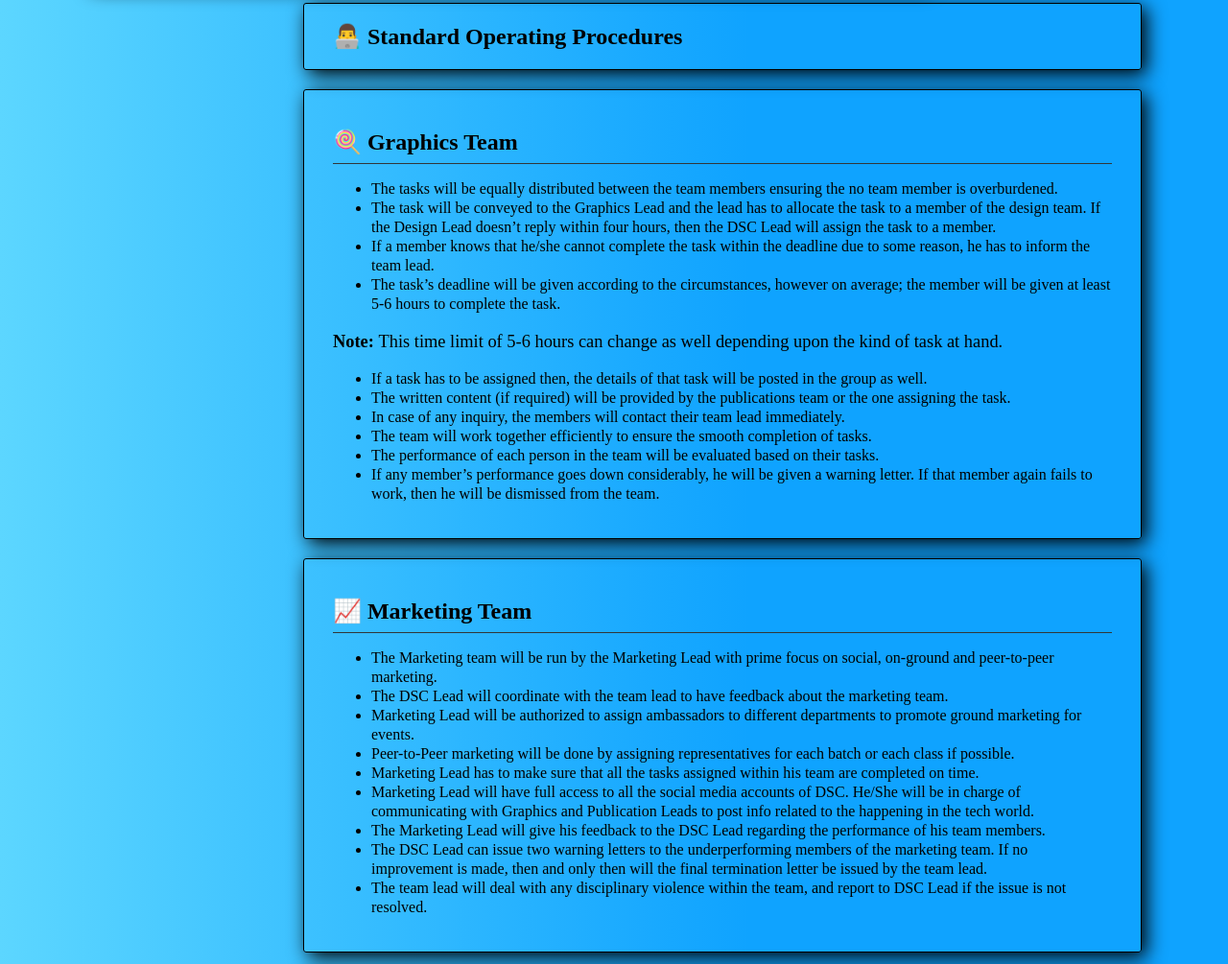
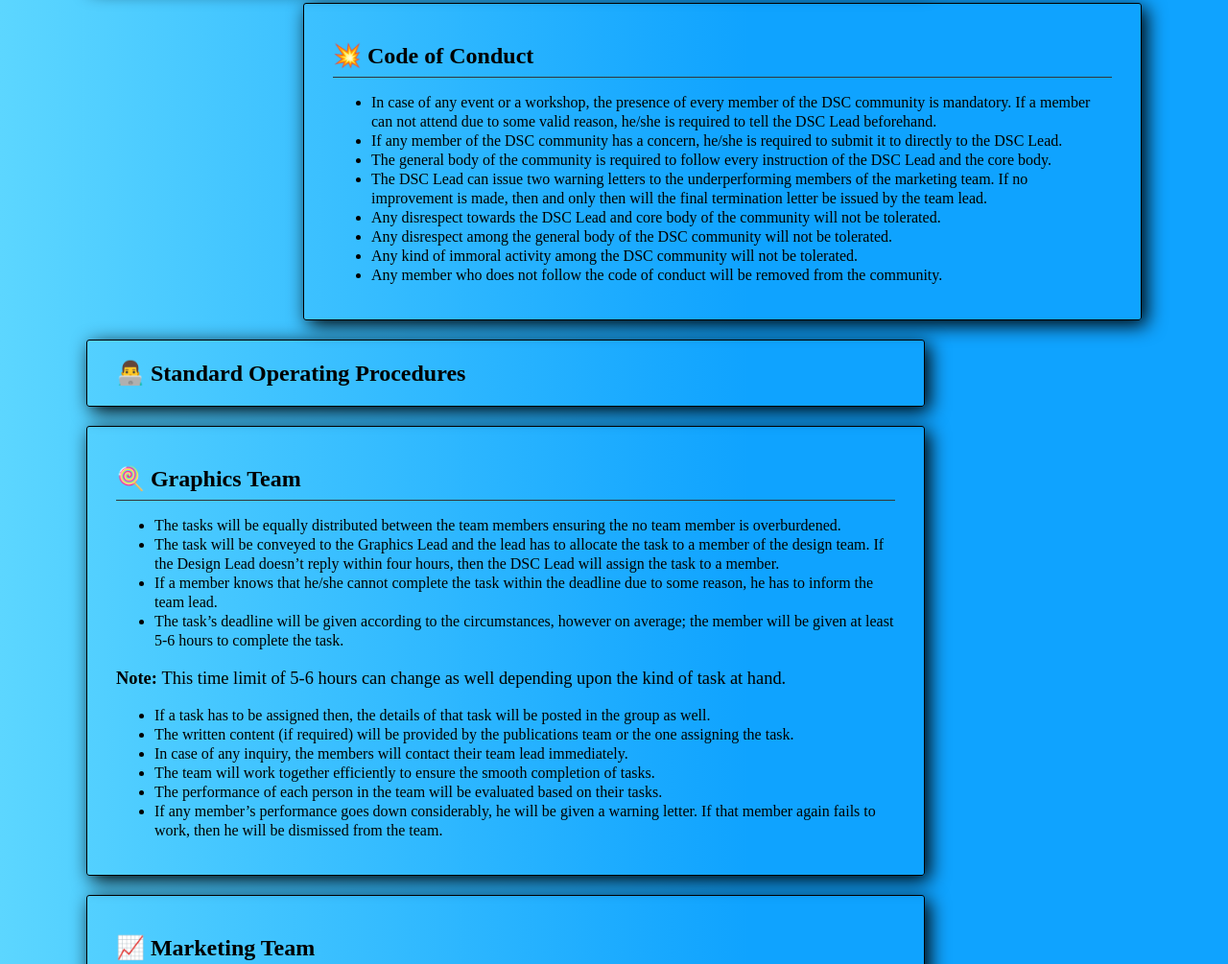
Before and after one commit to msaaddev/DSC-docs-live, a plain HTML site: page index.html in a window 1280 px wide. Shown: the part 1083-2088 px from the top of the page at 96% size. Drawn offline with nearby package versions, Linux system fonts and the light colour scheme.

Commit message:
📦NEW: Code of Conduct

```diff
--- a/index.html
+++ b/index.html
@@ -90,11 +90,54 @@
           </li>
         </ul>
       </div>
-      <div class="content SOP right" data-aos="fade-up" data-aos-delay="1">
+      <div class="content right" data-aos="fade-up" data-aos-delay="1">
+        <h2>💥 Code of Conduct</h2>
+        <hr />
+        <ul>
+          <li>
+            In case of any event or a workshop, the presence of every member of
+            the DSC community is mandatory. If a member can not attend due to
+            some valid reason, he/she is required to tell the DSC Lead
+            beforehand.
+          </li>
+          <li>
+            If any member of the DSC community has a concern, he/she is required
+            to submit it to directly to the DSC Lead.
+          </li>
+          <li>
+            The general body of the community is required to follow every
+            instruction of the DSC Lead and the core body.
+          </li>
+          <li>
+            The DSC Lead can issue two warning letters to the underperforming
+            members of the marketing team. If no improvement is made, then and
+            only then will the final termination letter be issued by the team
+            lead.
+          </li>
+          <li>
+            Any disrespect towards the DSC Lead and core body of the community
+            will not be tolerated.
+          </li>
+          <li>
+            Any disrespect among the general body of the DSC community will not
+            be tolerated.
+          </li>
+          <li>
+            Any kind of immoral activity among the DSC community will not be
+            tolerated.
+          </li>
+          <li>
+            Any member who does not follow the code of conduct will be removed
+            from the community.
+          </li>
+        </ul>
+      </div>
+
+      <div class="content SOP" data-aos="fade-up" data-aos-delay="1">
         <h2>👨‍💻 Standard Operating Procedures</h2>
       </div>
       <br />
-      <div class="content right" data-aos="fade-up" data-aos-delay="1">
+      <div class="content " data-aos="fade-up" data-aos-delay="1">
         <h2>🍭 Graphics Team</h2>
         <hr />
         <ul>
@@ -151,7 +194,7 @@
         </ul>
       </div>
       <br />
-      <div class="content right" data-aos="fade-up" data-aos-delay="1">
+      <div class="content " data-aos="fade-up" data-aos-delay="1">
         <h2>📈 Marketing Team</h2>
         <hr />
         <ul>
@@ -197,7 +240,7 @@
           </li>
         </ul>
       </div>
-      <div class="content right" data-aos="fade-up" data-aos-delay="1">
+      <div class="content " data-aos="fade-up" data-aos-delay="1">
         <h2>✍ Publication Team</h2>
         <hr />
         <ul>
@@ -240,7 +283,7 @@
         </ul>
       </div>
       <br />
-      <div class="content right" data-aos="fade-up" data-aos-delay="1">
+      <div class="content " data-aos="fade-up" data-aos-delay="1">
         <h2>⚡ Dev team</h2>
         <hr />
         <ul>
@@ -274,7 +317,7 @@
         </ul>
       </div>
       <br />
-      <div class="content right" data-aos="fade-up" data-aos-delay="1">
+      <div class="content " data-aos="fade-up" data-aos-delay="1">
         <h2>🏗 Creative and Management Team</h2>
         <hr />
         <ul>
@@ -316,14 +359,11 @@
         </ul>
       </div>
       <br />
-      <div class="content right" data-aos="fade-up" data-aos-delay="1">
+      <div class="content " data-aos="fade-up" data-aos-delay="1">
         <h2>🙍‍ Public Relations and Sponsorship Team</h2>
         <hr />
       </div>
-      <div class="content" data-aos="fade-up" data-aos-delay="1">
-        <h2>💥 Code of Conduct</h2>
-        <hr />
-      </div>
+
     </div>
 
     <!-- Footer -->
```
